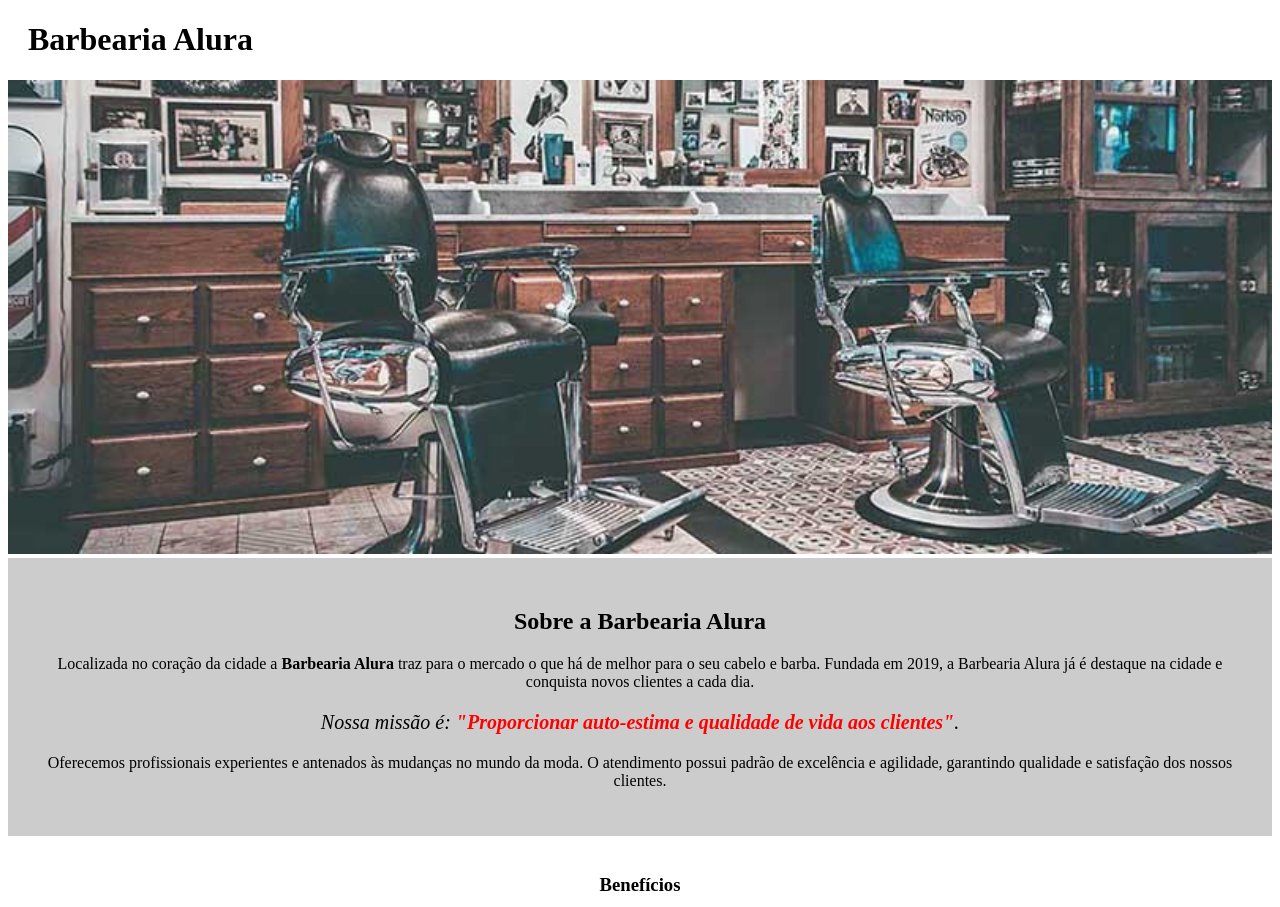
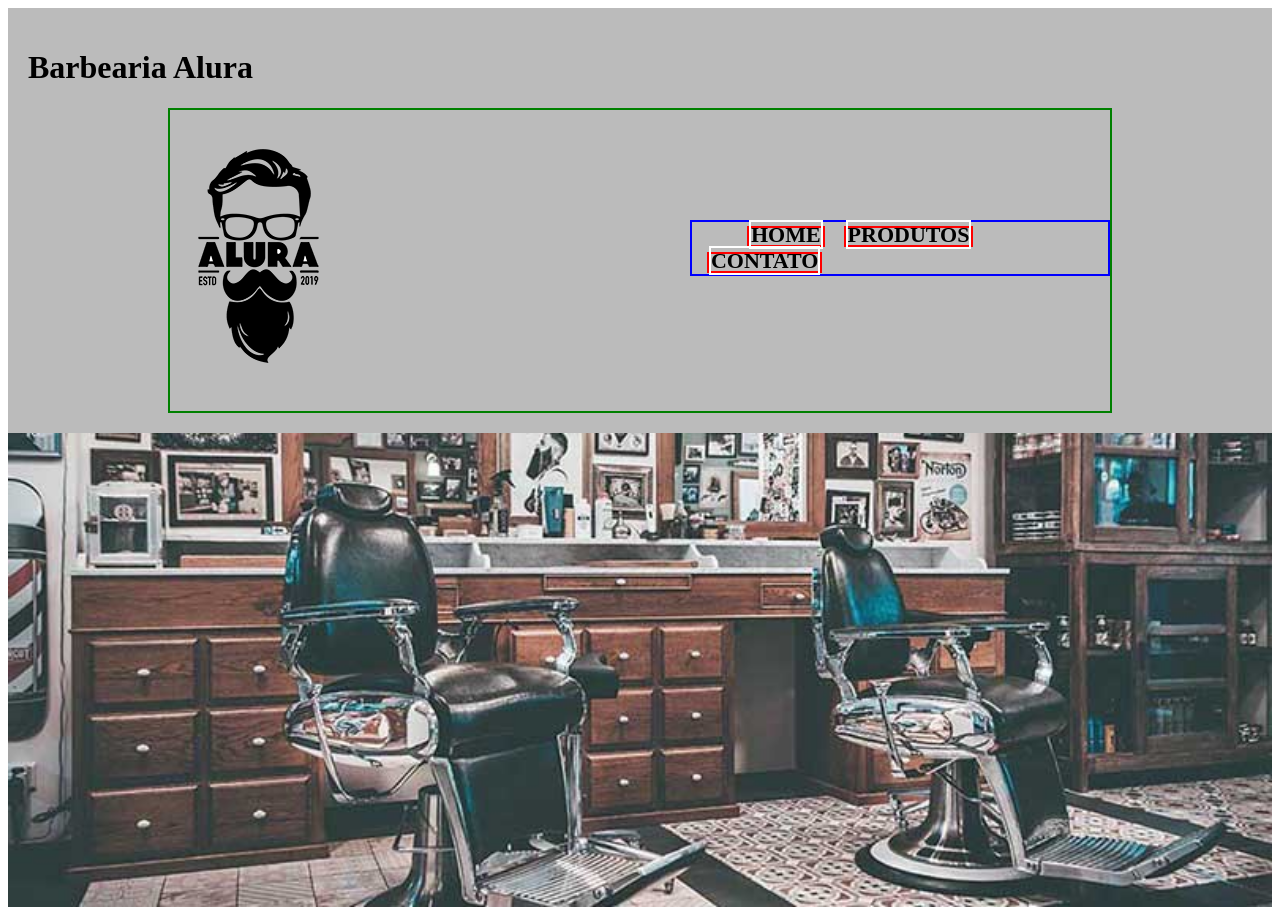
Before and after one commit to wardedcoffee/HTML5-e-CSS3-Alura, a plain HTML site: page index.html in a window 1280 px wide. Shown: the top 907 px of the page. Drawn offline with Linux system fonts and the light colour scheme.

Commit message:
added header and footer on index

```diff
--- a/index.html
+++ b/index.html
@@ -3,13 +3,32 @@
     <head>
         <meta charset="UTF-8">
         <title>Barbearia Alura</title>
+
+
         <link rel="stylesheet" href="style.css">
     </head>
 
         <body>
             <header>
                 <h1 class="titulo-principal">Barbearia Alura</h1>
+
+                <div class="caixa">
+                    <h1><img src="logo.png"></h1>
+
+                    <nav>
+                        <ul class="caixinha">
+                            <li><a href="index.html">Home</a></li>
+                            <li><a href="produtos.html">Produtos</a></li>
+                            <li><a href="contato.html">Contato</a></li>
+                        </ul>
+                    </nav>
+                </div>
+
+
+
             </header>
+
+
             <img id="banner" src="banner.jpg">
             <div class="principal">
                 <h2 class="titulo-centralizado">Sobre a Barbearia Alura</h2>
@@ -32,5 +51,10 @@
 
                 <img src="beneficios.jpg" class="imagembeneficios">
             </div>
+
+            <footer>
+                <img src="logo-branco.png">
+                <p class="copyright">&copy; Copiright Barbearia Alura - 2019</p>
+            </footer>
         </body>
 </html>
--- a/style.css
+++ b/style.css
@@ -1,3 +1,46 @@
+header {
+    background: #bbbbbb;
+    padding: 20px 0;
+}
+
+.caixa {
+    position: relative;
+    width: 940px;
+    margin: 0 auto;
+    border: solid 2px green;
+}
+
+nav {
+    position: absolute;
+    top: 110px;
+    right: 0;
+    border: solid 2px blue;
+}
+
+.caixinha {
+    display: inline;
+}
+
+nav li {
+    display: inline;
+    margin: 0 0 0 15px;
+    border: solid 2px red;
+}
+
+nav a {
+    text-transform: uppercase;
+    color: #000000;
+    font-weight: bold;
+    font-size: 22px;
+    text-decoration: none;
+    border: solid 2px white;
+}
+
+nav a:hover {
+    color: #C78C19;
+    text-decoration: underline;
+}
+
 body {
 }
 
@@ -49,3 +92,15 @@ ul {
 .imagembeneficios {
     width: 50%;
 }
+
+footer {
+    text-align: center;
+    background: url("bg.jpg");
+    padding: 40px 0;
+}
+
+.copyright {
+    color: #ffffff;
+    font-size: 13px;
+    margin: 20px 0 0;
+}
```
